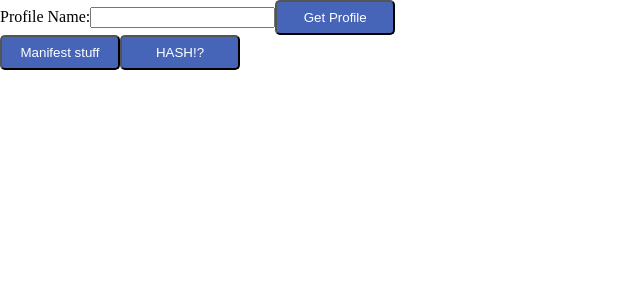
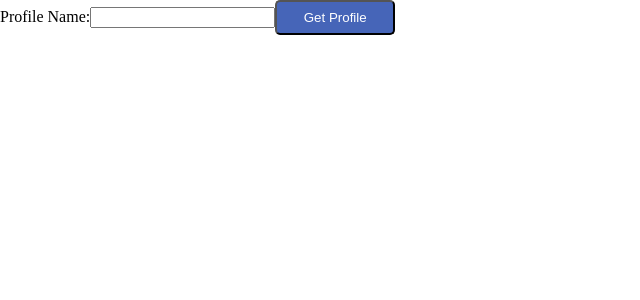
Before and after one commit to CrashXVII/project-fireteam, a React (Create React App) app: page / in a window 1280 px wide. Shown: the top 300 px of the page, without its empty margins (0-640 px from the left). Built offline with nearby package versions, Linux system fonts and the light colour scheme.

Commit message:
made getCharacterData functional

```diff
--- a/src/App.js
+++ b/src/App.js
@@ -1,17 +1,5 @@
 import React, { Component } from 'react';
-import styled from 'styled-components';
 import ProfileSearch from './ProfileSearch';
-
-const Button = styled.button`
-  border-radius: 5px;
-  background: rgb(70, 101, 184);
-  color: white;
-  width: 120px;
-  height: 35px;
-  :hover {
-    border: solid 2px rgb(95, 207, 235);
-  }
-`;
 
 export default class App extends Component {
   constructor(props) {
@@ -84,12 +72,13 @@ export default class App extends Component {
     });
   };
 
-  getMilestones = async () => {
-    const milestones = await this.apiCall(
-      '/Platform/Destiny2/Milestones/',
+  getCharacterData = async (membershipType, destinyMembershipId) => {
+    const characters = await this.apiCall(
+      `/Platform/Destiny2/${membershipType}/Profile/${destinyMembershipId}/?components=Profiles,Characters,CharacterProgressions`,
     );
-    const milestoneHashes = await Object.keys(milestones);
-    this.setState({ milestones, milestoneHashes });
+    await this.setState({
+      characters,
+    });
   }
 
   getMilestoneContent = async (hashID) => {
@@ -121,17 +110,6 @@ export default class App extends Component {
           getCharData={this.getCharacterData}
           handleInput={this.handleInput}
         />
-        <div>
-          <Button type="button" onClick={this.getManifestData}>
-            Manifest stuff
-          </Button>
-          <Button
-            type="button"
-            onClick={() => this.getFromDB('item', 3141979346)}
-          >
-            HASH!?
-          </Button>
-        </div>
       </div>
     );
   }
--- a/src/ProfileList.js
+++ b/src/ProfileList.js
@@ -17,7 +17,7 @@ const Li = styled.li`
 `;
 
 const Profile = ({ profile, getCharData }) => (
-  <Li onClick={getCharData}>
+  <Li onClick={() => getCharData(profile.membershipType, profile.membershipId)}>
     <img src={`https://www.bungie.net${profile.iconPath}`} alt="platform logo" />
     <span>{profile.displayName}</span>
   </Li>
```
